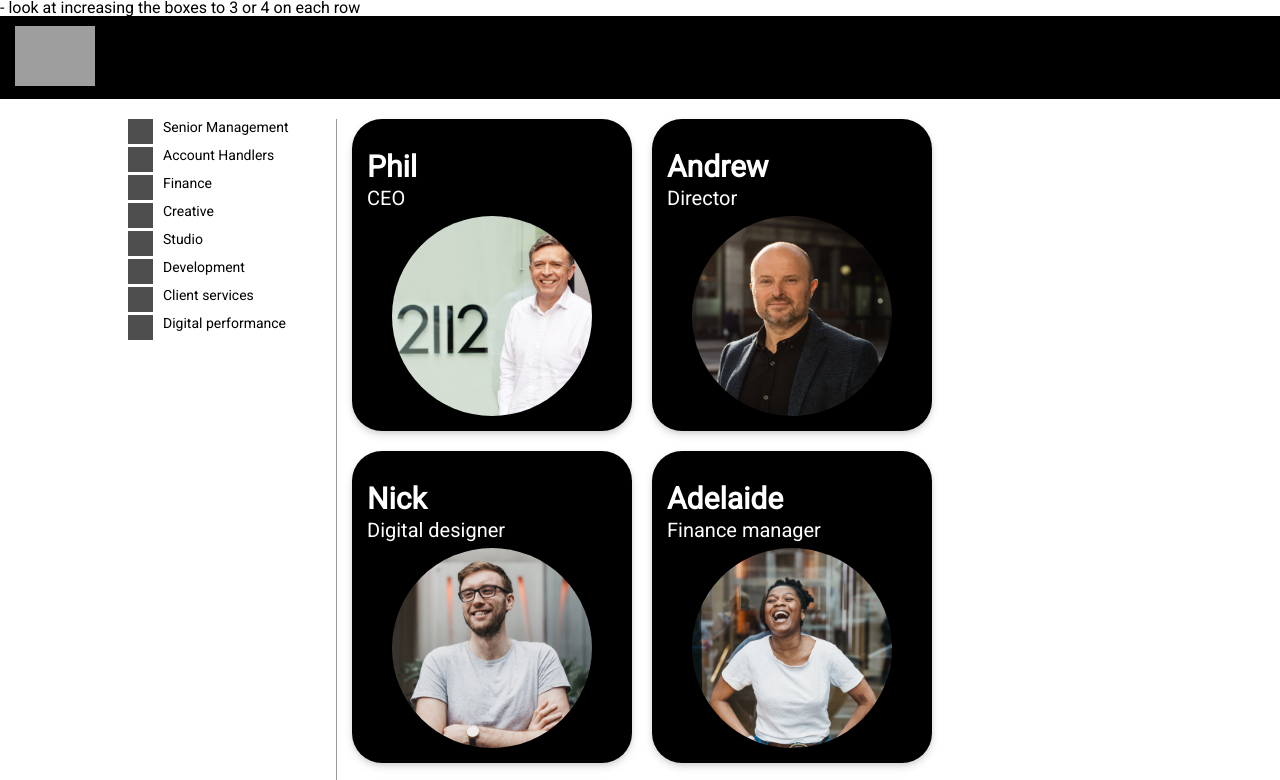
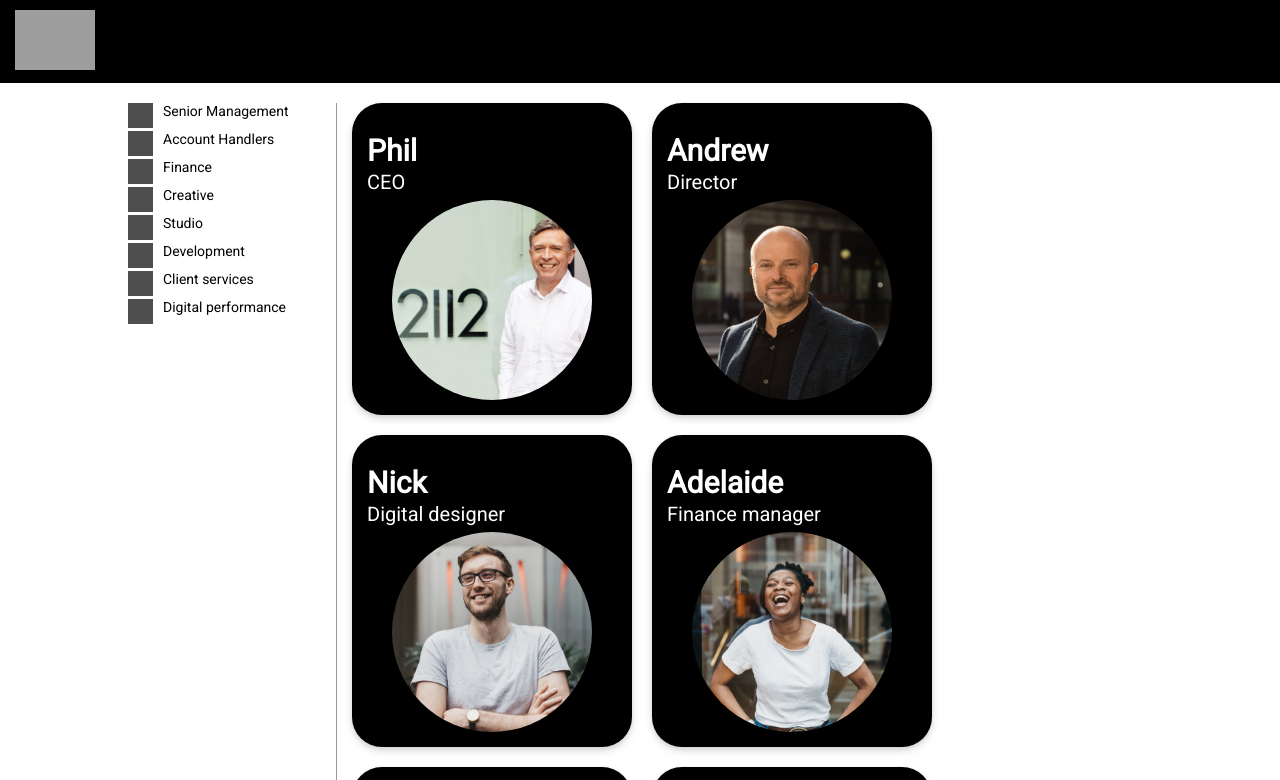
Before and after one commit to Connor2509/org-chart, a plain HTML site: page index.html in a window 1280 px wide. Shown: the top 780 px of the page. Drawn offline with nearby package versions, Linux system fonts and the light colour scheme; grey boxes are pictures that could not be loaded.

Commit message:
Update index.html

```diff
--- a/index.html
+++ b/index.html
@@ -17,9 +17,6 @@
 <body>
 
 
-
-
-- look at increasing the boxes to 3 or 4 on each row
 
     <div id="header">
         <img width="80" src="https://www.2112comms.com/wp-content/uploads/2112-logo-white.png" class="attachment-full size-full lazyloaded" alt="2112 Communications Logo" data-ll-status="loaded">
```
